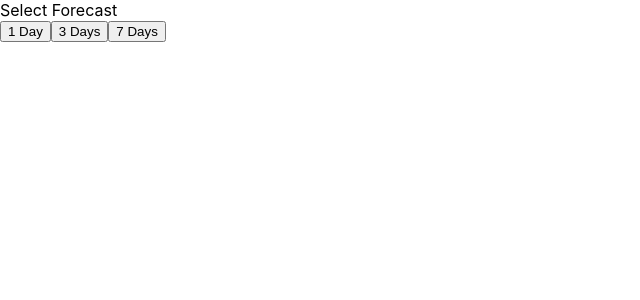
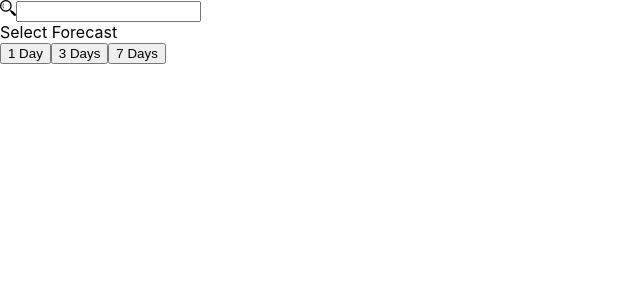
Before and after one commit to Zenny00/ReactWeatherApp, a React (Create React App) app: page / in a window 1280 px wide. Shown: the top 300 px of the page, without its empty margins (0-640 px from the left). Built offline with nearby package versions, Linux system fonts and the light colour scheme.

Commit message:
Add search bar to page

```diff
--- a/package.json
+++ b/package.json
@@ -10,6 +10,7 @@
     "react": "^18.3.1",
     "react-dom": "^18.3.1",
     "react-scripts": "5.0.1",
+    "us-zips": "^2022.9.1",
     "web-vitals": "^2.1.4"
   },
   "scripts": {
--- a/src/App.js
+++ b/src/App.js
@@ -3,12 +3,14 @@ import logo from './logo.svg';
 import './App.css';
 import WeatherContainer from './WeatherContainer.js';
 import ForecastSelector from './ForecastSelector.js';
+import SearchBar from './search_bar/SearchBar.js';
 
 function App() {
   const [num_days, setNumDays] = useState(undefined);
 
   return (
     <div>
+      <SearchBar />
       <ForecastSelector
         button_function={setNumDays}
       />
--- a/src/search_bar/SearchBar.js
+++ b/src/search_bar/SearchBar.js
@@ -1,5 +1,5 @@
 import logo from '../search.png';
-import { useState } form "react";
+import { useState } from "react";
 
 export default function SearchBar(props) {
   const [query, setQuery] = useState([]);
```
Also changed, not shown: 1 other file (tests, documents, lock files or other folders).
